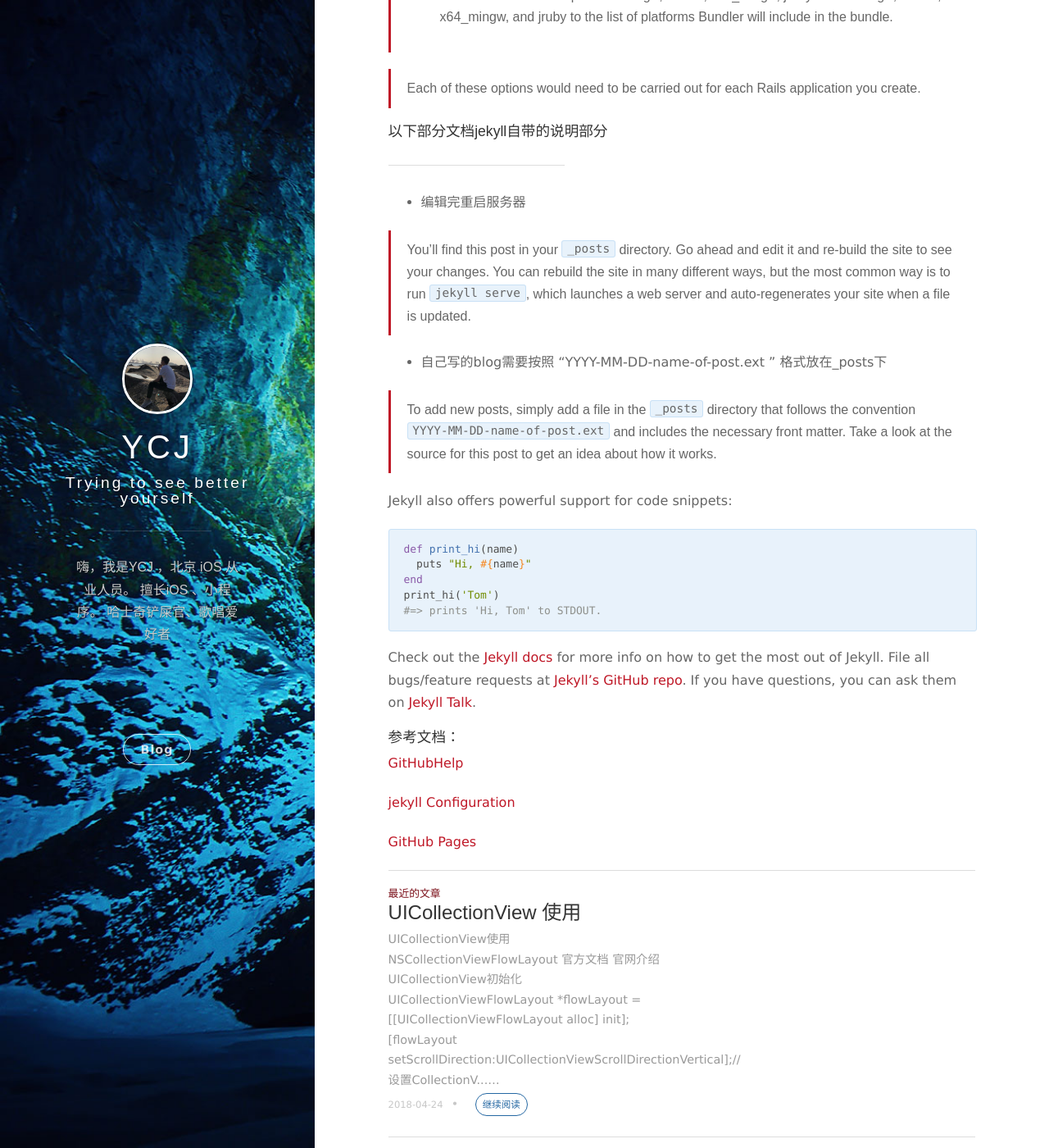
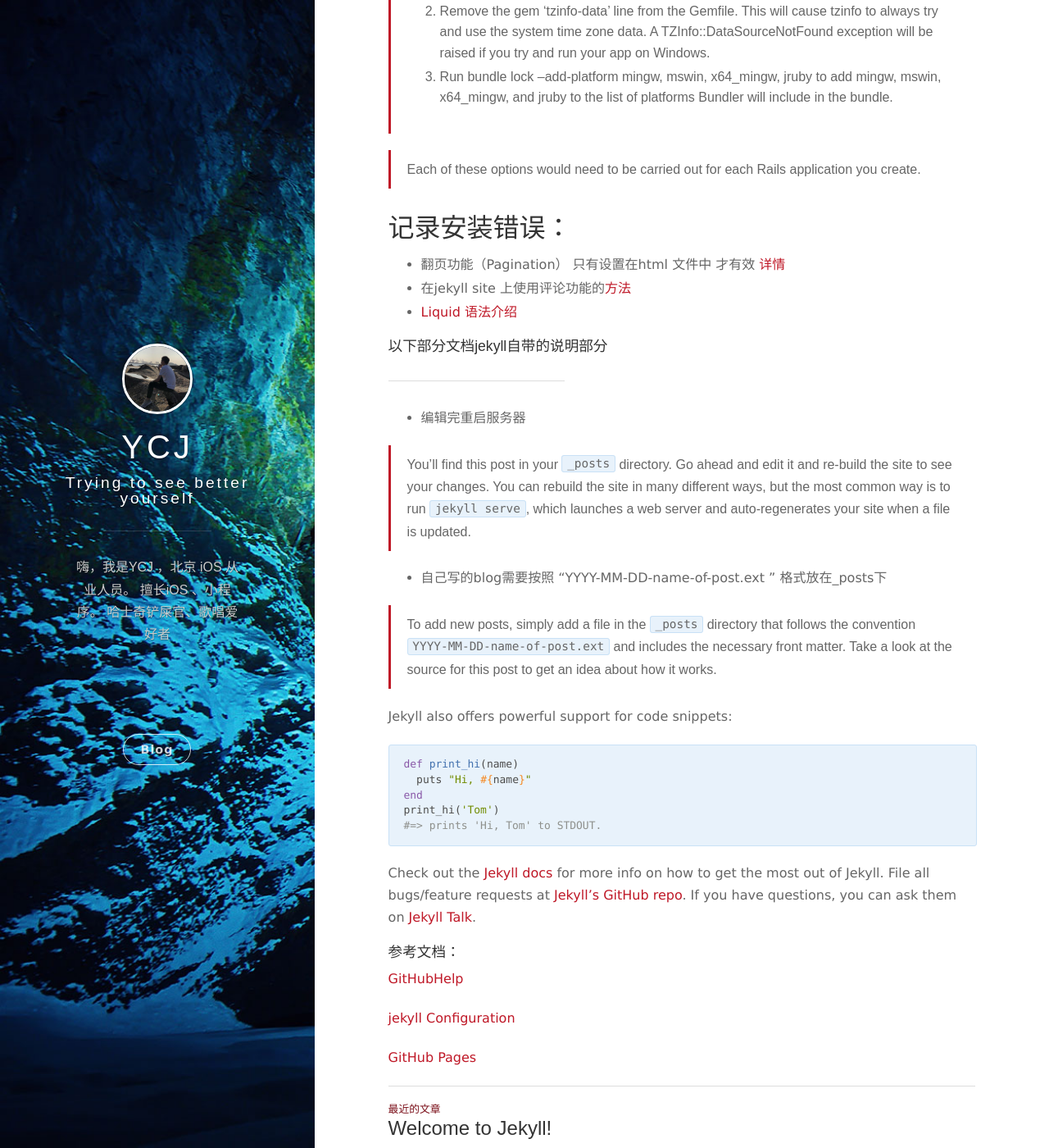
Before and after one commit to yuanchaojie/yuanchaojie.github.io, a Jekyll site: the page built from _posts/2018-4-22-welcome-to-jekyll.markdown, in a window 1280 px wide and 1400 px high, scrolled down 792 px. Shown: the whole window at 82% size. Built offline with Jekyll 4.4.1, drawn with Linux system fonts in a browser that asks for light colours; nearby versions of some CDN libraries; comment, search, counter and statistics services are not loaded; some of the changed text lies outside the part shown.

```diff
--- a/_posts/2018-4-22-welcome-to-jekyll.markdown
+++ b/_posts/2018-4-22-welcome-to-jekyll.markdown
@@ -5,10 +5,11 @@ date:   2018-04-22 11:36:38 +0800
 
 ---
 
-#### 自定义 jekyll site
+## 自定义 jekyll site
+
 * 在配置（_config.yml）文件中 修改title、email、description 等信息
 
-#### 安装jekyll-paginate plugin 运行 Bundler install 提示消息如下
+## 安装jekyll-paginate plugin 运行 Bundler install 提示消息如下
 > The dependency tzinfo-data (>= 0) will be unused by any of the platforms Bundler is installing for. Bundler is installing for ruby but the dependency is only for x86-mingw32, x86-mswin32, x64-mingw32, java. To add those platforms to the bundle, run `bundle lock --add-platform x86-mingw32 x86-mswin32 x64-mingw32 java`.
 
 首先 这是个警告 不是个错误 可以忽略~
@@ -26,6 +27,13 @@ date:   2018-04-22 11:36:38 +0800
 3. Run bundle lock --add-platform mingw, mswin, x64_mingw, jruby to add mingw, mswin, x64_mingw, and jruby to the list of platforms Bundler will include in the bundle.
 
 > Each of these options would need to be carried out for each Rails application you create.
+
+## 记录安装错误：
+
+* 翻页功能（Pagination）  只有设置在html 文件中 才有效  [详情](https://jekyllrb.com/docs/pagination/)
+* 在jekyll site 上使用评论功能的[方法](https://disqus.com/admin/install/platforms/jekyll/)
+* [Liquid 语法介绍](https://shopify.github.io/liquid/basics/introduction/)
+
 
 
 
```
Also changed, not shown: _posts/2018-5-12-iOS-NavigationBar .md (added, +7 -0 lines), _posts/2018-5-12-iOS-UIView.md (added, +1 -0 lines), _posts/2018-5-12-iOS-核心动画.md (added, +5 -0 lines), _posts/2018-5-15-小程序-微信登录.md (added, +18 -0 lines), _posts/2018-5-24-NSArray-containsObject-内部调用.md (added, +29 -0 lines), _posts/2018-5-24-TarBar-cover-TableViewCell-的一些解决方法.md (added, +18 -0 lines), _posts/2018-5-24-常用宏记录.md (added, +33 -0 lines).
